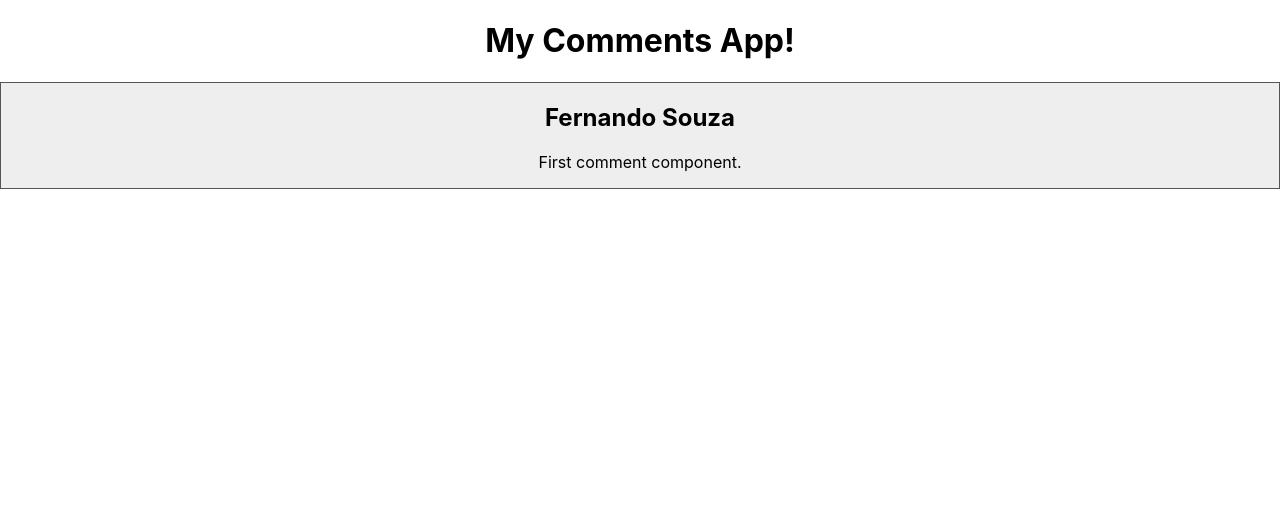
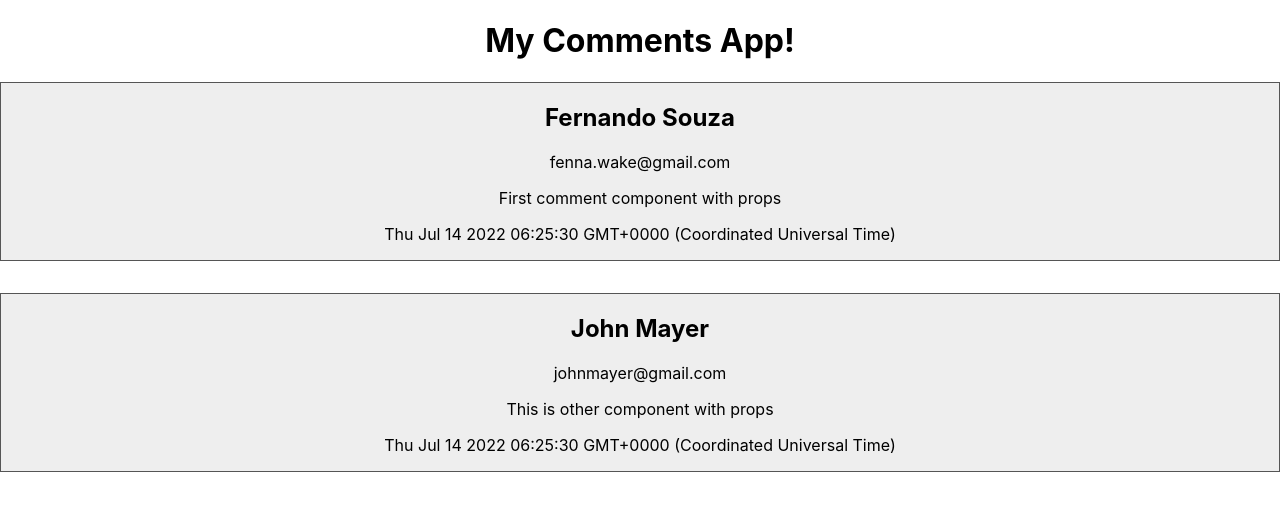
Before and after one commit to fennawake/react-comments, a React (Create React App) app: page / in a window 1280 px wide. Shown: the top 510 px of the page. Built offline with nearby package versions, Linux system fonts and the light colour scheme; the HTML template or start-up script is replaced by a standard one.

Commit message:
Using props to transform in dynamic component

```diff
--- a/src/App.js
+++ b/src/App.js
@@ -5,7 +5,18 @@ function App() {
   return (
     <div className="App">
       <h1>My Comments App!</h1>
-      <Comment />
+      <Comment
+        name="Fernando Souza"
+        email="fenna.wake@gmail.com"
+        message="First comment component with props"
+        date={new Date()}
+      />
+      <Comment
+        name="John Mayer"
+        email="johnmayer@gmail.com"
+        message="This is other component with props"
+        date={new Date()}
+      />
     </div>
   );
 }
--- a/src/components/Comment.jsx
+++ b/src/components/Comment.jsx
@@ -1,10 +1,14 @@
 import "./Comment.css"
 
-const Comment = () => {
+const Comment = (props) => {
+    const { name, email, message, date } = props;
+
     return (
         <div className="comment">
-            <h2>Fernando Souza</h2>
-            <p>First comment component.</p>
+            <h2>{name}</h2>
+            <p>{email}</p>
+            <p>{message}</p>
+            <p>{date.toString()}</p>
         </div>
     );
 };
```
